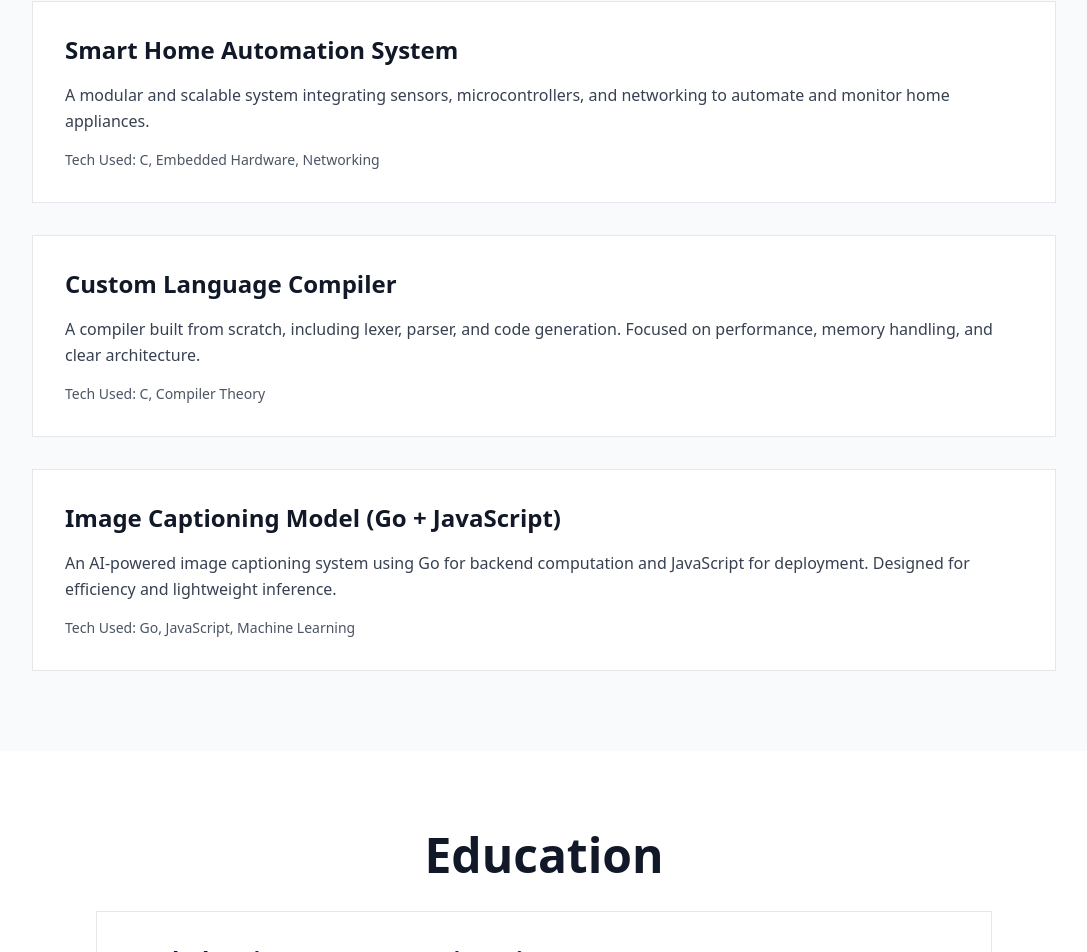
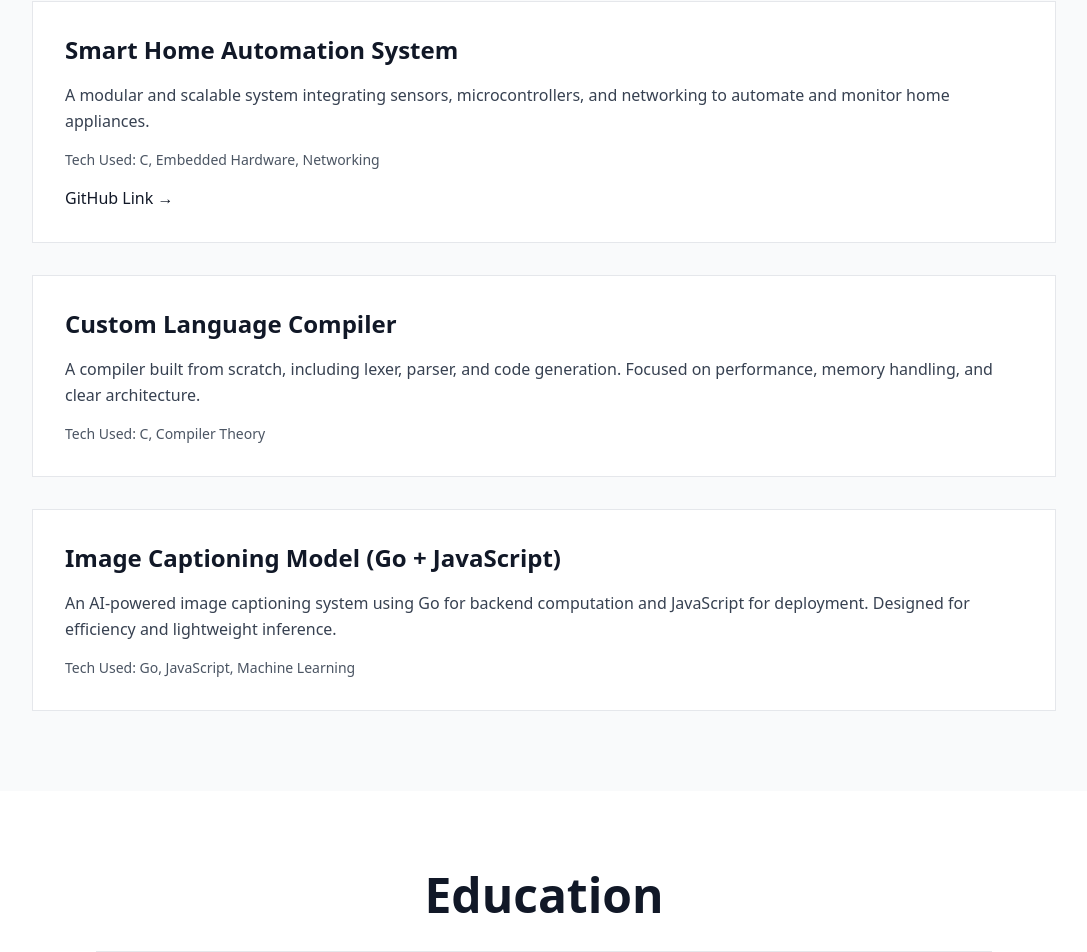
Before and after one commit to Soumya-Dahal/portfolio, a React (Vite) app: page / in a window 1280 px wide. Shown: the part 2209-3161 px from the top of the page, without its empty margins (96-1183 px from the left). Built offline with nearby package versions, Linux system fonts and the light colour scheme.

Commit message:
added github link for automation project

```diff
--- a/src/components/Projects.jsx
+++ b/src/components/Projects.jsx
@@ -4,7 +4,7 @@ function Projects() {
       title: 'Smart Home Automation System',
       description: 'A modular and scalable system integrating sensors, microcontrollers, and networking to automate and monitor home appliances.',
       tech: 'C, Embedded Hardware, Networking',
-      github: '' // TODO: Add GitHub link
+      github: 'https://github.com/Soumya-Dahal/home-automation'
     },
     {
       title: 'Custom Language Compiler',
```
